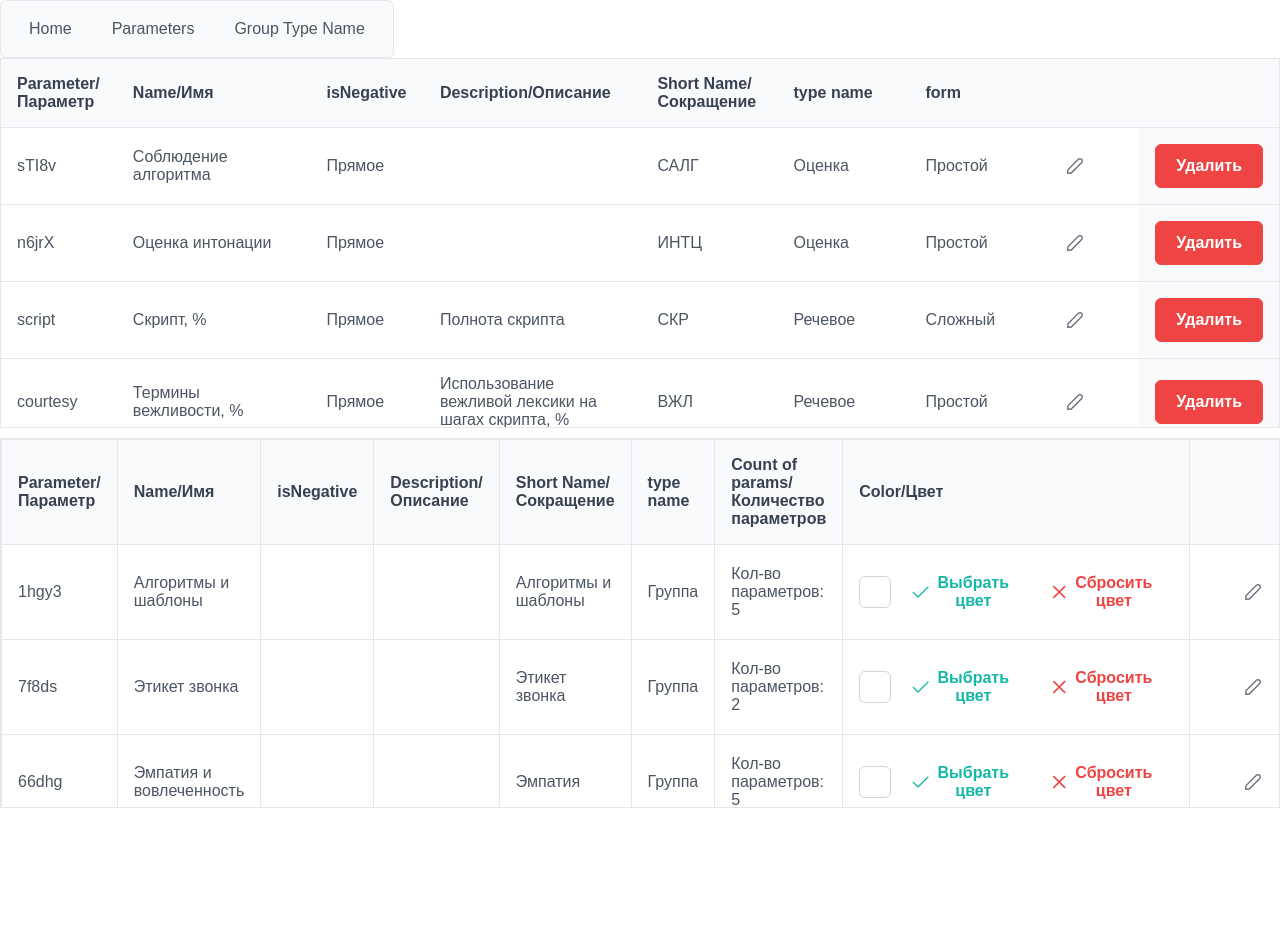
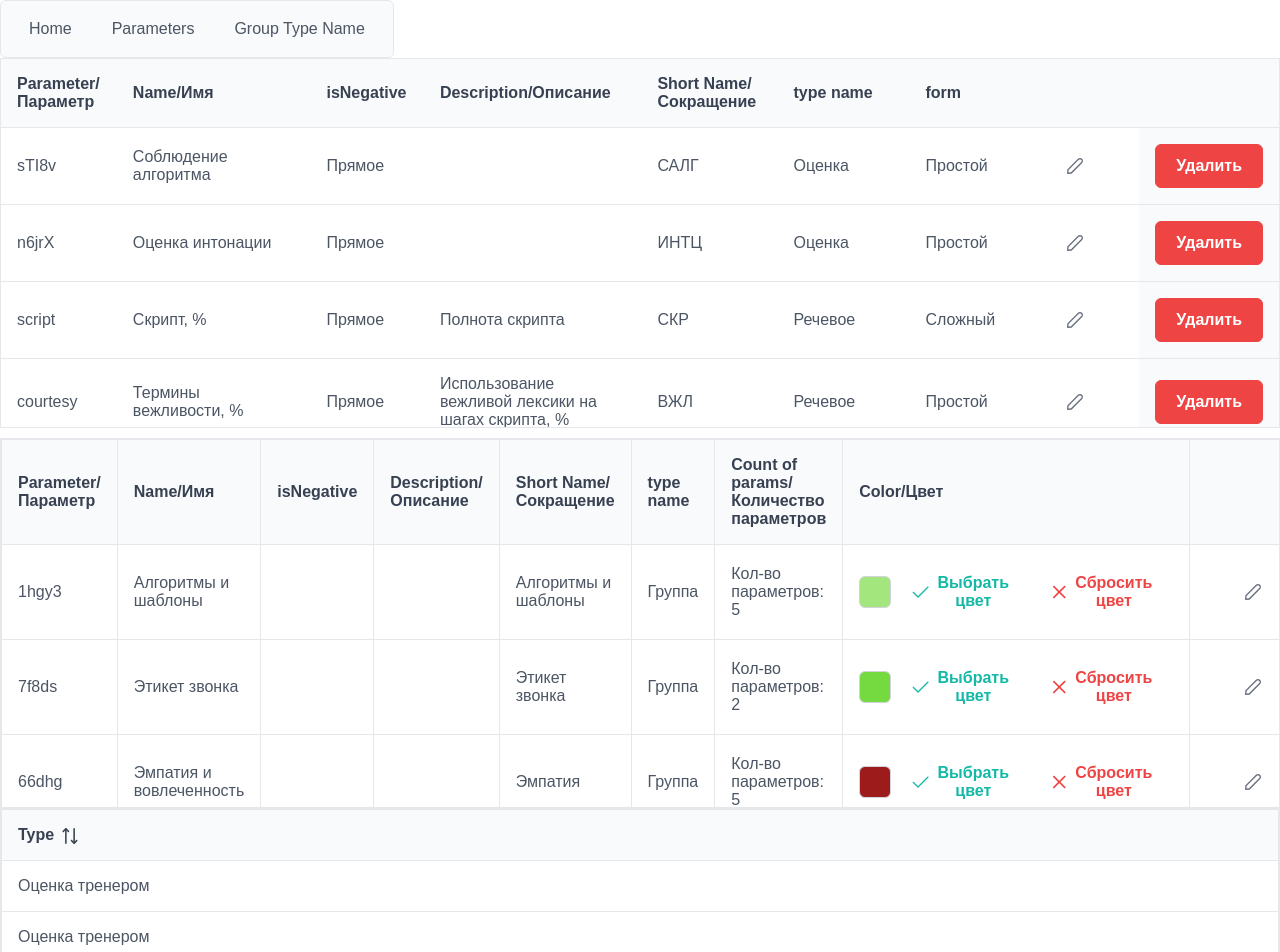
Before and after one commit to nikitaChandler01/info-qubes-table, a Vue app: page /parameters in a window 1280 px wide. Shown: the top 952 px of the page. Before the commit the page ends 808 px from the top, so only its background shows below. Built offline with nearby package versions, Linux system fonts and the light colour scheme; a web font is replaced by a local one.

Commit message:
Parameters fix + TODO's

```diff
--- a/src/pages/ParametersPage.vue
+++ b/src/pages/ParametersPage.vue
@@ -17,11 +17,12 @@
       <template #body="{ data, field }">
         {{ data[field] }}
       </template>
-      ></Column
+      >
+    </Column
     >
     <Column field="name" header="Name/Имя" style="width: 15%">
       <template #editor="{ data, field }">
-        <InputText v-model="data[field]" />
+        <InputText v-model="data[field]"/>
       </template>
     </Column>
     <Column field="isNegative" header="isNegative" style="width: 10%">
@@ -38,12 +39,12 @@
     </Column>
     <Column field="description" header="Description/Описание" style="width: 35%">
       <template #editor="{ data, field }">
-        <Textarea v-model="data[field]" />
+        <Textarea v-model="data[field]"/>
       </template>
     </Column>
     <Column field="shortName" header="Short Name/Сокращение" style="width: 15%">
       <template #editor="{ data, field }">
-        <InputText v-model="data[field]" />
+        <InputText v-model="data[field]"/>
       </template>
     </Column>
     <Column field="type" header="type name" style="width: 15%">
@@ -70,10 +71,10 @@
         />
       </template>
     </Column>
-    <Column :rowEditor="true" style="width: 10%; min-width: 8rem" bodyStyle="text-align:center" />
+    <Column :rowEditor="true" style="width: 10%; min-width: 8rem" bodyStyle="text-align:center"/>
     <Column style="background-color: #f9fafb">
       <template #body="{ data, index }">
-        <Button label="Удалить" severity="danger" @click="removeRow(data, index)" />
+        <Button label="Удалить" severity="danger" @click="removeRow(data, index)"/>
       </template>
     </Column>
   </DataTable>
@@ -93,11 +94,12 @@
       <template #body="{ data, field }">
         {{ data[field] }}
       </template>
-      ></Column
+      >
+    </Column
     >
     <Column field="name" header="Name/Имя" style="width: 15%">
       <template #editor="{ data, field }">
-        <InputText v-model="data[field]" />
+        <InputText v-model="data[field]"/>
       </template>
     </Column>
     <Column field="isNegative" header="isNegative" style="width: 10%">
@@ -114,12 +116,12 @@
     </Column>
     <Column field="description" header="Description/Описание" style="width: 35%">
       <template #editor="{ data, field }">
-        <Textarea v-model="data[field]" />
+        <Textarea v-model="data[field]"/>
       </template>
     </Column>
     <Column field="shortName" header="Short Name/Сокращение" style="width: 15%">
       <template #editor="{ data, field }">
-        <InputText v-model="data[field]" />
+        <InputText v-model="data[field]"/>
       </template>
     </Column>
     <Column field="type" header="type name" style="width: 15%">
@@ -135,7 +137,7 @@
     <Column field="color" header="Color/Цвет" style="width: 15%">
       <template #body="{ data }">
         <div class="card">
-          <ColorPicker v-model="data.color" format="hex" />
+          <ColorPicker v-model="data.color" format="hex"/>
           <Button
               @click="changeColor(data)"
               type="submit"
@@ -168,12 +170,43 @@
       </template>
     </Column> -->
   </DataTable>
+
+
+  <DataTable
+      showGridlines
+      scrollable
+      class="table"
+      v-model:editingRows="editingRows"
+      :value="Object.values(dataCopy)"
+      editMode="cell"
+      dataKey="id"
+      @row-edit-save="onRowEditSave"
+  >
+    <Column :field="'type.name'" header="Type" style="width: 15%" sortable>
+      <template #body="slotProps">
+        {{ slotProps.data.type.screen_name }}
+      </template>
+      <template #editor="slotProps">
+        <InputText v-model="editItem.type.name"/>
+      </template>
+    </Column>
+  </DataTable>
+
+
 </template>
 
 <script setup>
-import { ref, computed } from 'vue';
+//TODO: Архитектура редактора
+// 1. Получаем данные и замыкаем весь template на загрузку + обработчики получения данных
+// 2. прописываю все функции CRUD
+// 3. изменяем state текущего компонента
+// 4. отправляем изменения через emits в родителя и следим за изменением props
+// 5. в родителе обработка сохранения и вывод сообщений на страницу
+import {ref, computed} from 'vue';
 import translateMapping from '../mocks/translateMapping.js';
 import values from '../mocks/dropDownValues.js';
+import {find} from "lodash";
+
 const props = defineProps({
   data: {
     type: Object,
@@ -184,6 +217,20 @@ const props = defineProps({
     required: true,
   },
 });
+
+const arrayColors = [
+  {"1hgy3": "#a2e67e"},
+  {'7f8ds': "#75d940"},
+  {'66dhg': "#9d1b1b"},
+  {'226sh': "#58156b"},
+  {'9hg34': "#676320"},
+  {'1yt56': "#7b87e9"},
+  {'3342h': "#2d3fdc"},
+  {'345ht': "#182cb0"},
+  {'123vt': "#0b259c"},
+  {'678gh': "#87de57"},
+  {'etecet': "#c2efab"}
+]
 const editingRows = ref([]);
 const dataCopy = ref(props.data);
 const dataKeys = computed(() => Object.keys(dataCopy.value));
@@ -199,7 +246,7 @@ for (const key of dataKeys.value) {
     item.shortName = dataCopy.value[key]['short_name'];
     item.type = translateMapping[dataCopy.value[key].type.name]();
     item.form = translateMapping[dataCopy.value[key].form.name]();
-    item.color = 'ffffff';
+    // item.color = arrayColors[key];
     rows.value.push(item);
   }
 }
@@ -218,14 +265,14 @@ for (const key of dataKeys.value) {
     item.form = translateMapping[dataCopy.value[key].form.name];
     item.parameters = dataCopy.value[key].parameters;
     dataCopy.value[key].form.name;
-    item.color = ref('ffffff');
+    item.color = (find (arrayColors , (item) => item[key]))[key]
     item.count = item.parameters.length;
     rowsGroup.value.push(item);
   }
 }
 
 const onRowEditSave = (event) => {
-  let { newData, index } = event;
+  let {newData, index} = event;
   rows.value[index] = newData;
   const result = {};
   result.name = newData.name;
@@ -279,15 +326,27 @@ const resetCurrentColor = (data) => {
     row.color = currentColor.value;
   }
 };
+
+
+const editItem = ref({})
+const editData = (item) => {
+  editItem.value = item
+
+  // emits (save)
+  editItem.value = {}
+  return {}
+}
 </script>
 <style>
 .table {
   /* width: 100%; */
   border: 1px solid #e5e7eb;
 }
+
 .table:first-child {
   margin-bottom: 10px;
 }
+
 .card {
   display: flex;
   align-items: center;
```
Lines whose indentation alone changed are shown as unchanged.
